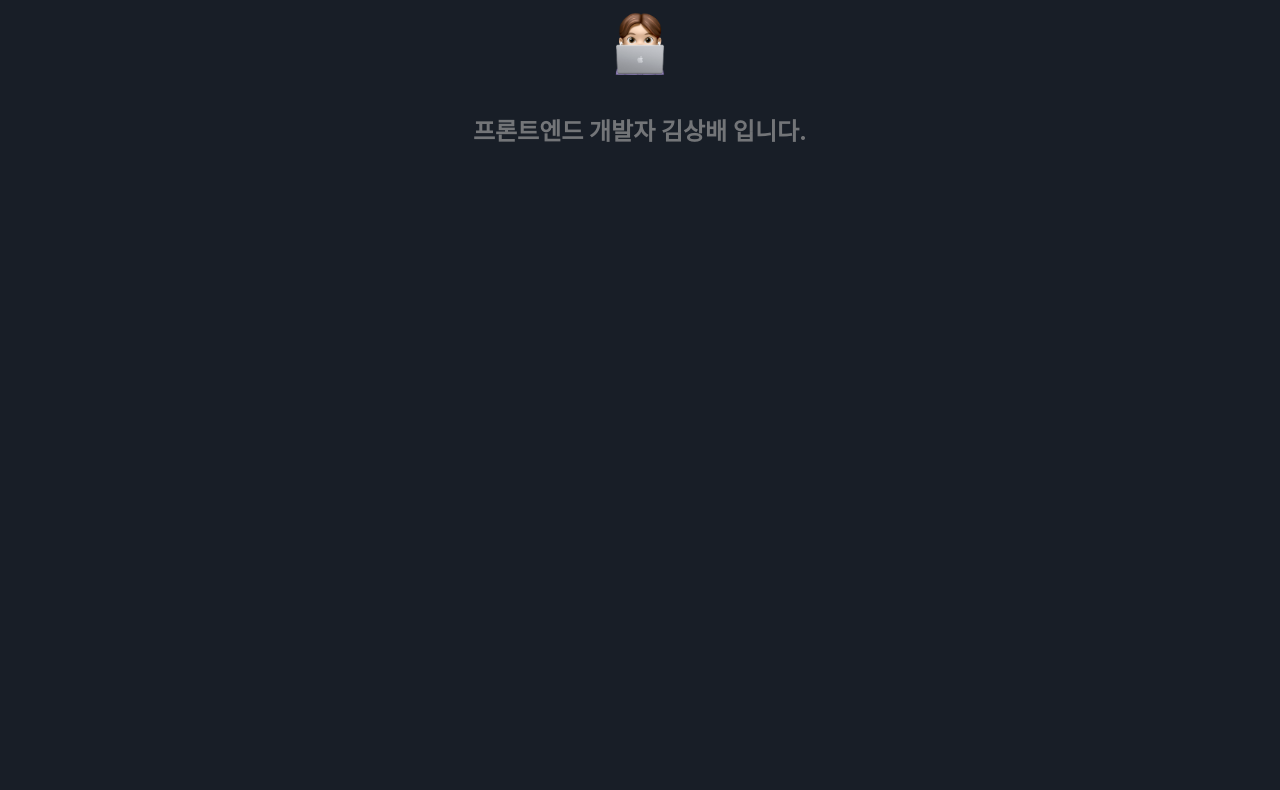
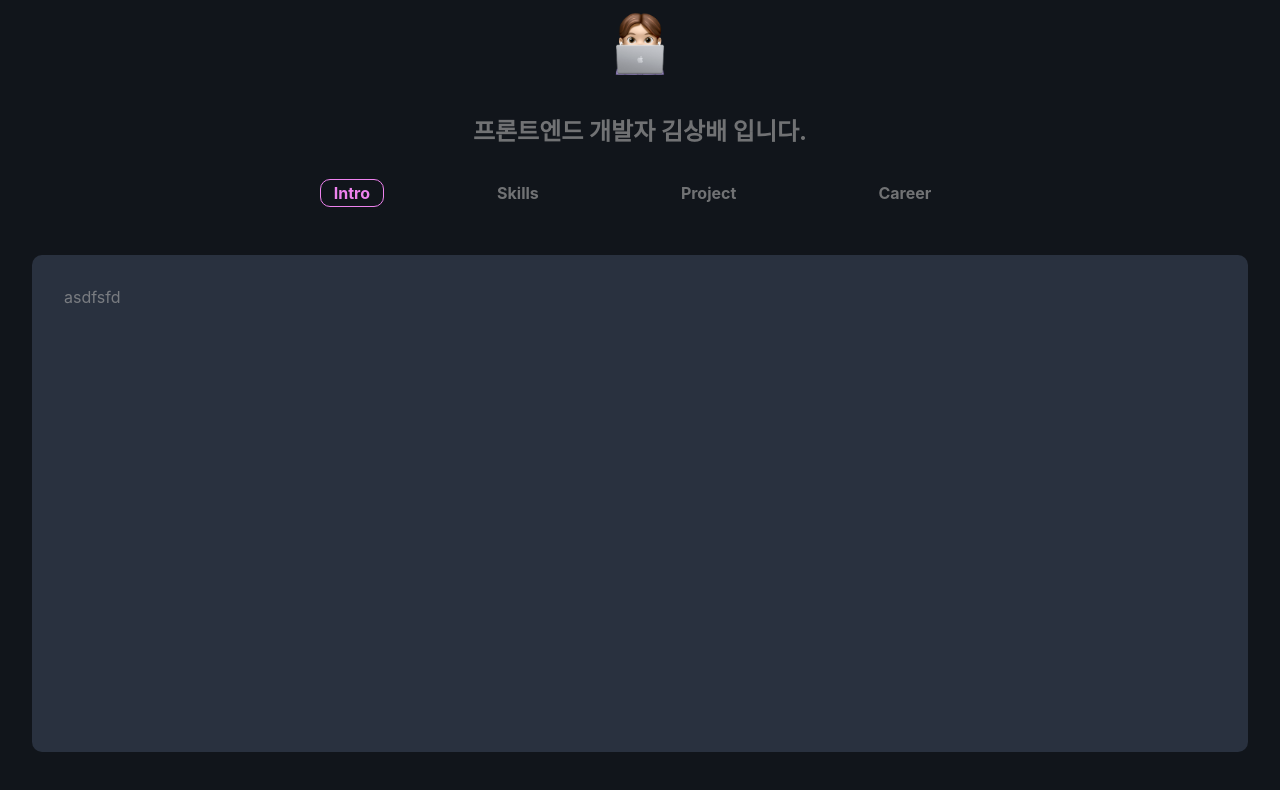
Before and after one commit to upship-kim/new-portfolio, a React (Create React App) app: page / in a window 1280 px wide. Shown: the top 790 px of the page. Built offline with nearby package versions, Linux system fonts and the light colour scheme; the HTML template or start-up script is replaced by a standard one.

Commit message:
전체 layout 완성

```diff
--- a/src/App.tsx
+++ b/src/App.tsx
@@ -3,18 +3,15 @@ import { dark, light } from './color/theme';
 import styled, { ThemeProvider } from 'styled-components';
 
 import ContentsTemplate from './components/Templates/ContentsTemplate';
-import ContentsWrapper from './components/Atoms/ContentsWrapper/ContentsWrapper';
 import Home from './pages/Home';
-import IntroTemplate from './components/Templates/IntroTemplate/IntroTemplate';
 import React from 'react';
-import SectionWrapper from './components/Atoms/SectionWrapper/SectionWrapper';
+import RootTemplate from './components/Atoms/RootTemplate/RootTemplate';
+import SectionWrapper from './components/Molecules/SectionWrapper/SectionWrapper';
 
 function App() {
     return (
         <ThemeProvider theme={dark}>
-            <ContentsWrapper>
-                {/* <SectionWrapper component={IntroTemplate()} /> */}
-            </ContentsWrapper>
+            <RootTemplate />
         </ThemeProvider>
     );
 }
--- a/src/color/theme.ts
+++ b/src/color/theme.ts
@@ -7,9 +7,10 @@ export const light = {
 };
 
 export const dark = {
-    bg: '#181e27',
+    bg: '#11151b',
+    contentBg: '#29313f',
     text: '#a5a5a5a5',
-    navBg: 'gray',
-    navText: '#ffffff',
-    iconBg: '#Ffffff',
+    tagBg: 'transparent',
+    tagBoder: 'gray',
+    activeTag: 'violet',
 };
--- a/src/components/Atoms/ContentsWrapper/ContentsWrapper.tsx
+++ /dev/null
@@ -1,30 +0,0 @@
-import MeIcon from '../../../asset/picture/meicon.png';
-import React from 'react';
-import TopHeader from '../../Molecules/TopImage/TopImage';
-import styled from 'styled-components';
-
-interface ContentsWrapperArgs {}
-
-const ContentsWrapper: React.FC<ContentsWrapperArgs> = ({ children }) => {
-    return (
-        <Container>
-            <TopHeader
-                image={MeIcon}
-                alt={'topEmoticon'}
-                //Todo: State 값에 따라 dynamic title
-                title={'프론트엔드 개발자 김상배 입니다.'}
-            />
-            {children}
-        </Container>
-    );
-};
-
-export default ContentsWrapper;
-
-const Container = styled.div`
-    display: flex;
-    flex-direction: column;
-    width: 100%;
-    height: 100vh;
-    background: ${props => props.theme.bg};
-`;
--- /dev/null
+++ b/src/components/Atoms/RootTemplate/RootTemplate.tsx
@@ -0,0 +1,50 @@
+import React, { useState } from 'react';
+
+import Content from '../../Molecules/SectionWrapper/SectionWrapper';
+import Intro from '../../Organisms/Intro/Intro';
+import MeIcon from '../../../asset/picture/meicon.png';
+import MenuTag from '../../Molecules/MenuTag/MenuTag';
+import TopHeader from '../../Molecules/TopImage/TopImage';
+import { menuData } from '../../../data/dataForm';
+import styled from 'styled-components';
+
+//Todo: State 값에 따라 dynami
+const RootTemplate = () => {
+    const [state, setState] = useState<number>(0);
+
+    return (
+        <Container>
+            <TopHeader
+                image={MeIcon}
+                alt={'topEmoticon'}
+                title={'프론트엔드 개발자 김상배 입니다.'}
+            />
+            <TagRow>
+                {menuData.map((item: any) => (
+                    <MenuTag
+                        tagText={item?.tagText}
+                        activeTag={state === item?.id ? true : false}
+                    />
+                ))}
+            </TagRow>
+            <Content component={<Intro />} />
+        </Container>
+    );
+};
+
+export default RootTemplate;
+
+const Container = styled.div`
+    display: flex;
+    height: 100vh;
+    flex-direction: column;
+    align-items: center;
+    justify-content: flex-start;
+    background: ${props => props.theme.bg};
+`;
+const TagRow = styled.div`
+    display: flex;
+    width: 50%;
+    flex-direction: row;
+    justify-content: space-between;
+`;
--- /dev/null
+++ b/src/components/Molecules/MenuTag/MenuTag.tsx
@@ -0,0 +1,42 @@
+import React from 'react';
+import styled from 'styled-components';
+
+interface MenuTagArgs {
+    tagText: string;
+    activeTag: boolean;
+}
+
+export const MenuTag = ({ tagText, activeTag }: MenuTagArgs) => {
+    return (
+        <Item className={activeTag ? 'active' : 'none'}>
+            <div>{tagText}</div>
+        </Item>
+    );
+};
+
+const Item = styled.div`
+    display: flex;
+    align-items: center;
+    padding: 0.2rem 0.8rem;
+    justify-content: center;
+    cursor: pointer;
+    font-weight: 700;
+    color: ${props => props.theme.text};
+    text-decoration: none;
+    border-radius: 10px;
+
+    &:hover {
+        background: ${props => props.theme.tagBg};
+        color: ${props => props.theme.text};
+        border: 1px solid ${props => props.theme.activeTag};
+    }
+    &.active {
+        background: ${props => props.theme.tagBg};
+        color: ${props => props.theme.activeTag};
+        border: 1px solid ${props => props.theme.activeTag};
+    }
+    & + & {
+        margin: 0 1rem;
+    }
+`;
+export default MenuTag;
--- /dev/null
+++ b/src/components/Molecules/SectionWrapper/SectionWrapper.tsx
@@ -0,0 +1,26 @@
+import { JsxChild, JsxElement } from 'typescript';
+import React, { JSXElementConstructor, ReactChildren, ReactNode } from 'react';
+
+import styled from 'styled-components';
+
+interface ContentArgs {
+    component: JSX.Element;
+}
+
+const Content = ({ component }: ContentArgs) => {
+    return <Container>{component}</Container>;
+};
+
+export default Content;
+
+const Container = styled.div`
+    display: flex;
+    flex-direction: column;
+    width: 90%;
+    background: ${props => props.theme.contentBg};
+    color: ${props => props.theme.text};
+    border-radius: 10px;
+    flex: 1;
+    margin: 3rem 4rem;
+    padding: 2rem 2rem;
+`;
--- /dev/null
+++ b/src/components/Organisms/Intro/Intro.tsx
@@ -0,0 +1,7 @@
+import React from 'react';
+
+const Intro = () => {
+    return <div>asdfsfd</div>;
+};
+
+export default Intro;
--- /dev/null
+++ b/src/data/dataForm.ts
@@ -0,0 +1,20 @@
+const menuData = [
+    {
+        tagText: 'Intro',
+        id: 0,
+    },
+    {
+        tagText: 'Skills',
+        id: 1,
+    },
+    {
+        tagText: 'Project',
+        id: 2,
+    },
+    {
+        tagText: 'Career',
+        id: 3,
+    },
+];
+
+export { menuData };
```
Also changed, not shown: src/components/Atoms/SectionWrapper/SectionWrapper.tsx (deleted, +0 -21 lines), src/components/Molecules/MenuItem/index.tsx (deleted, +0 -45 lines), src/components/Organisms/LinkListBlock/index.tsx (deleted, +0 -36 lines).
